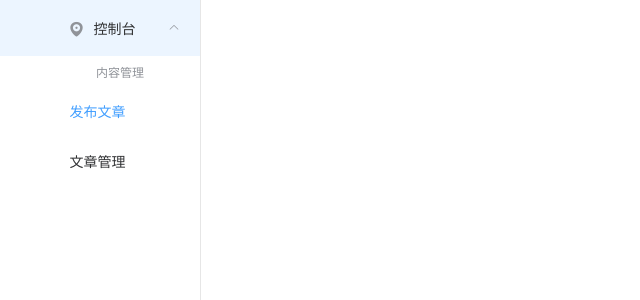
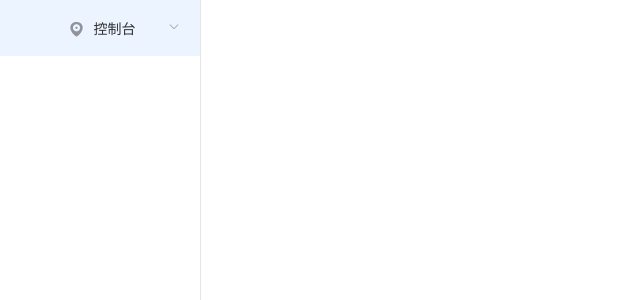
Before and after one commit to esplori/vue-blog-admin, a Vue app: page /#/admin in a window 1280 px wide. Shown: the top 300 px of the page, without its empty margins (0-640 px from the left). Built offline with nearby package versions, Linux system fonts and the light colour scheme.

Commit message:
更新后台发布页面

```diff
--- a/src/router/index.js
+++ b/src/router/index.js
@@ -21,11 +21,6 @@ export default new Router({
       component: index
     },
     {
-      path: '/post',
-      name: 'post',
-      component: post
-    },
-    {
       path: '/detail',
       name: 'detail',
       component: detail
@@ -33,7 +28,13 @@ export default new Router({
     {
       path: '/admin',
       name: 'admin',
-      component: admin
+      component: admin,
+      children: [
+        {
+          path: 'post',
+          component: post
+        }
+      ]
     }
   ]
 })
--- a/src/views/admin/index.vue
+++ b/src/views/admin/index.vue
@@ -1,6 +1,8 @@
 <!--后台管理首页-->
 <template>
   <div class="admin-index">
+    <el-row>
+      <el-col :span="4">
         <el-menu default-active="/post" class="el-menu-vertical-demo" @open="handleOpen" @close="handleClose"
                  :collapse="isCollapse" :router="true" :unique-opened="false">
           <el-submenu index="1">
@@ -9,12 +11,18 @@
               <span slot="title">控制台</span>
             </template>
             <el-menu-item-group>
-          <span slot="title">内容管理</span>
-          <el-menu-item index="/post">发布文章</el-menu-item>
+              <el-menu-item index="/admin/post">发布文章</el-menu-item>
               <el-menu-item index="">文章管理</el-menu-item>
             </el-menu-item-group>
           </el-submenu>
         </el-menu>
+      </el-col>
+      <el-col :span="20">
+        <div class="right-content">
+          <router-view></router-view>
+        </div>
+      </el-col>
+    </el-row>
   </div>
 </template>
 
@@ -32,10 +40,16 @@ export default {
 }
 </script>
 
-<style scoped>
+<style scoped lang="less">
+
+  .admin-index{
     .el-menu-vertical-demo:not(.el-menu--collapse) {
       width: 200px;
       min-height: 400px;
     }
+    .right-content{
+      padding: 40px;
+    }
+  }
 
 </style>
--- a/src/views/admin/post.vue
+++ b/src/views/admin/post.vue
@@ -5,10 +5,10 @@
         <el-input v-model="form.title"></el-input>
       </el-form-item>
       <el-form-item label="内容：">
-        <el-input type="textarea" :rows="5" v-model="form.content"></el-input>
+        <el-input type="textarea" :rows="15" v-model="form.content"></el-input>
       </el-form-item>
       <el-form-item>
-        <el-button @click="submit">确定</el-button>
+        <el-button @click="submit" type="primary">确定</el-button>
       </el-form-item>
     </el-form>
   </div>
@@ -63,6 +63,8 @@ export default {
 }
 </script>
 
-<style scoped>
-
+<style scoped lang="less">
+.post{
+  width: 100%;
+}
 </style>
```
Lines whose indentation alone changed are shown as unchanged.
